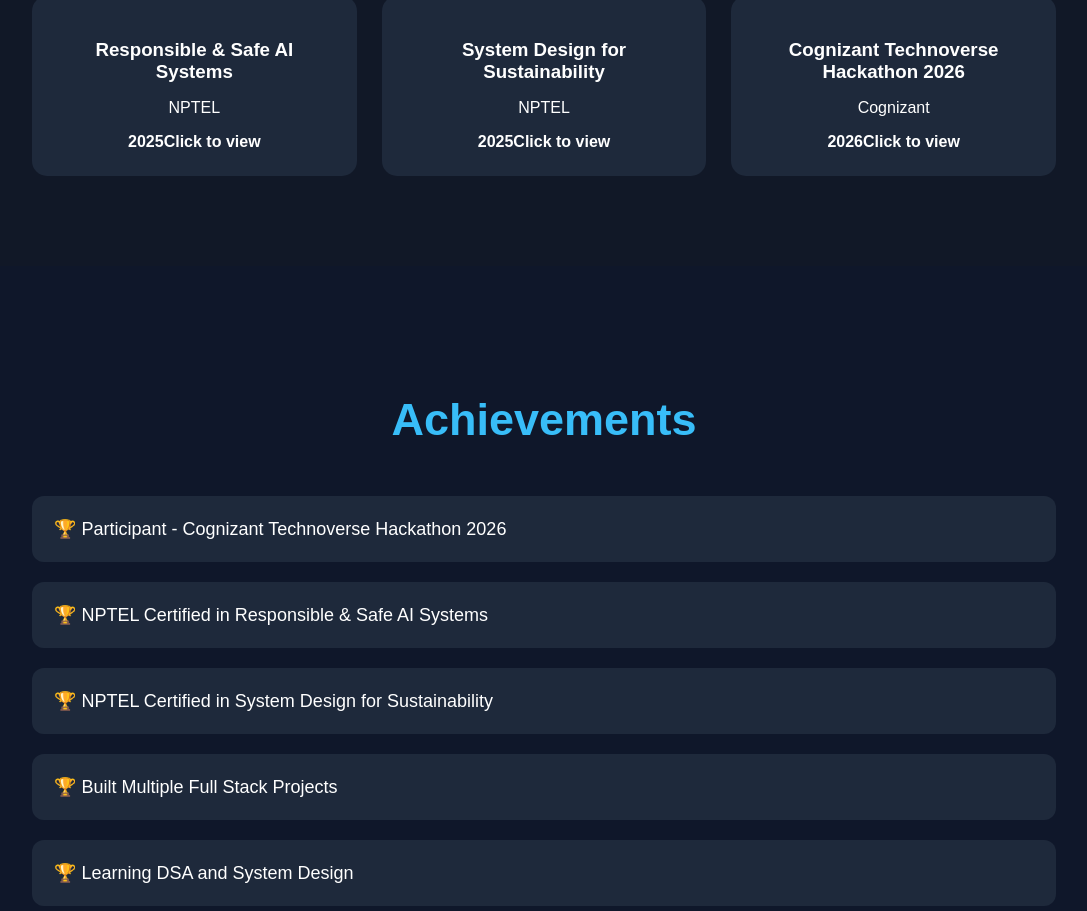
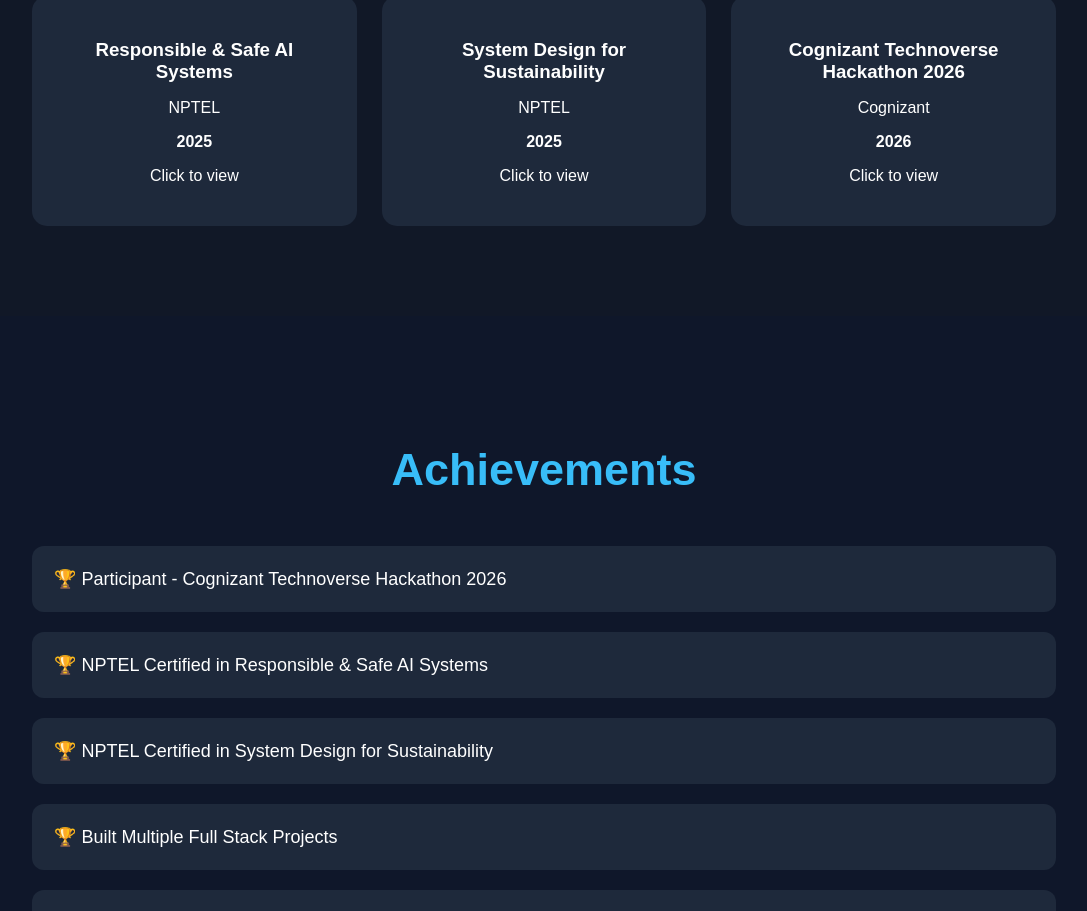
Before and after one commit to shivamraj502/Shivam-Raj-Portfolio, a React app in the folder app/: page / in a window 1280 px wide. Shown: the part 4376-5287 px from the top of the page, without its empty margins (96-1183 px from the left). Built offline with nearby package versions, Linux system fonts and the light colour scheme; the HTML template or start-up script is replaced by a standard one.

Commit message:
certificates.jsx updated

```diff
--- a/app/src/components/Certificates.jsx
+++ b/app/src/components/Certificates.jsx
@@ -49,7 +49,7 @@
             <h3>{item.title}</h3>
             <p>{item.issuer}</p>
             <span>{item.year}</span>
-            <span>{item.click}</span>
+            <p>{item.click}</p>
           </a>
 
         ))}
```
